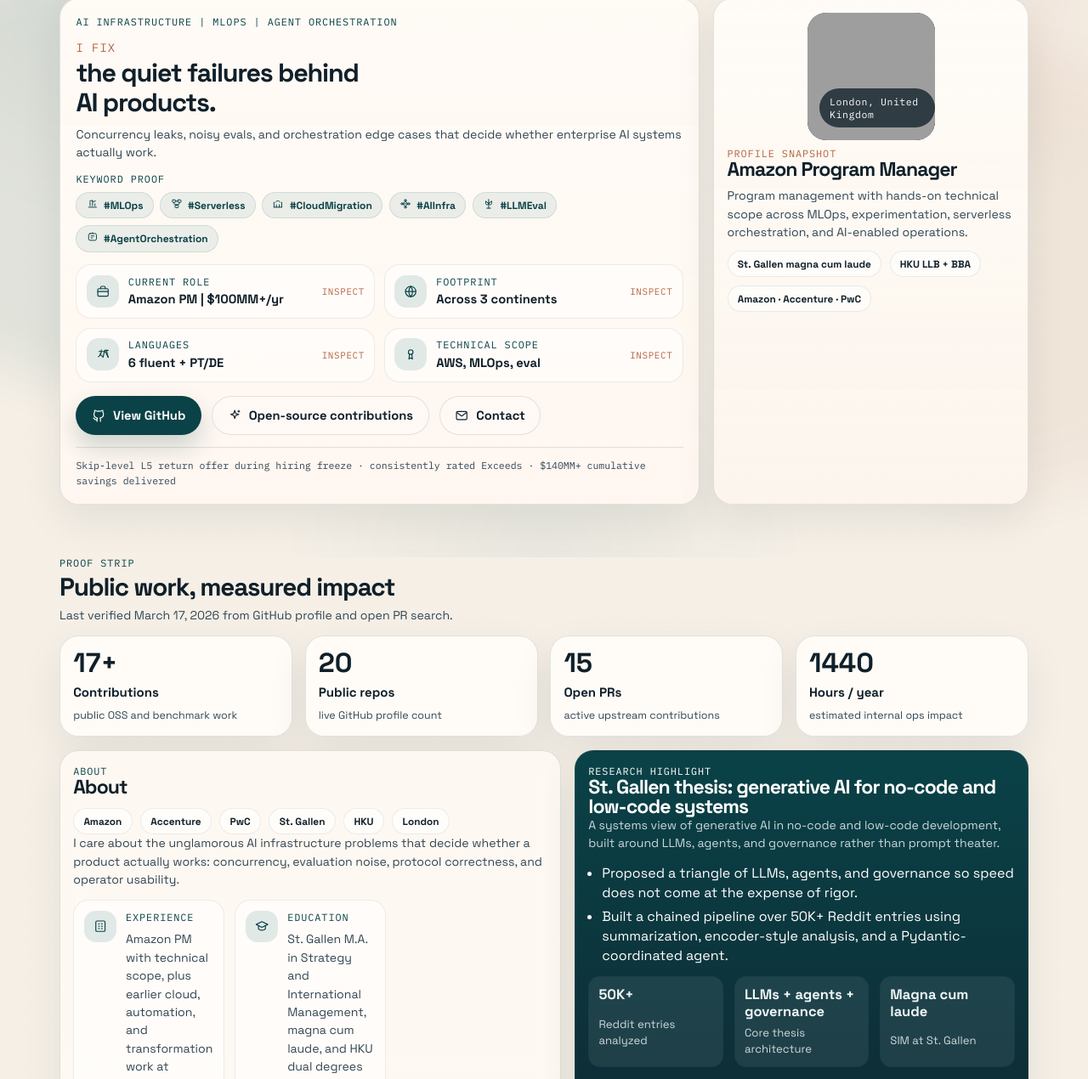
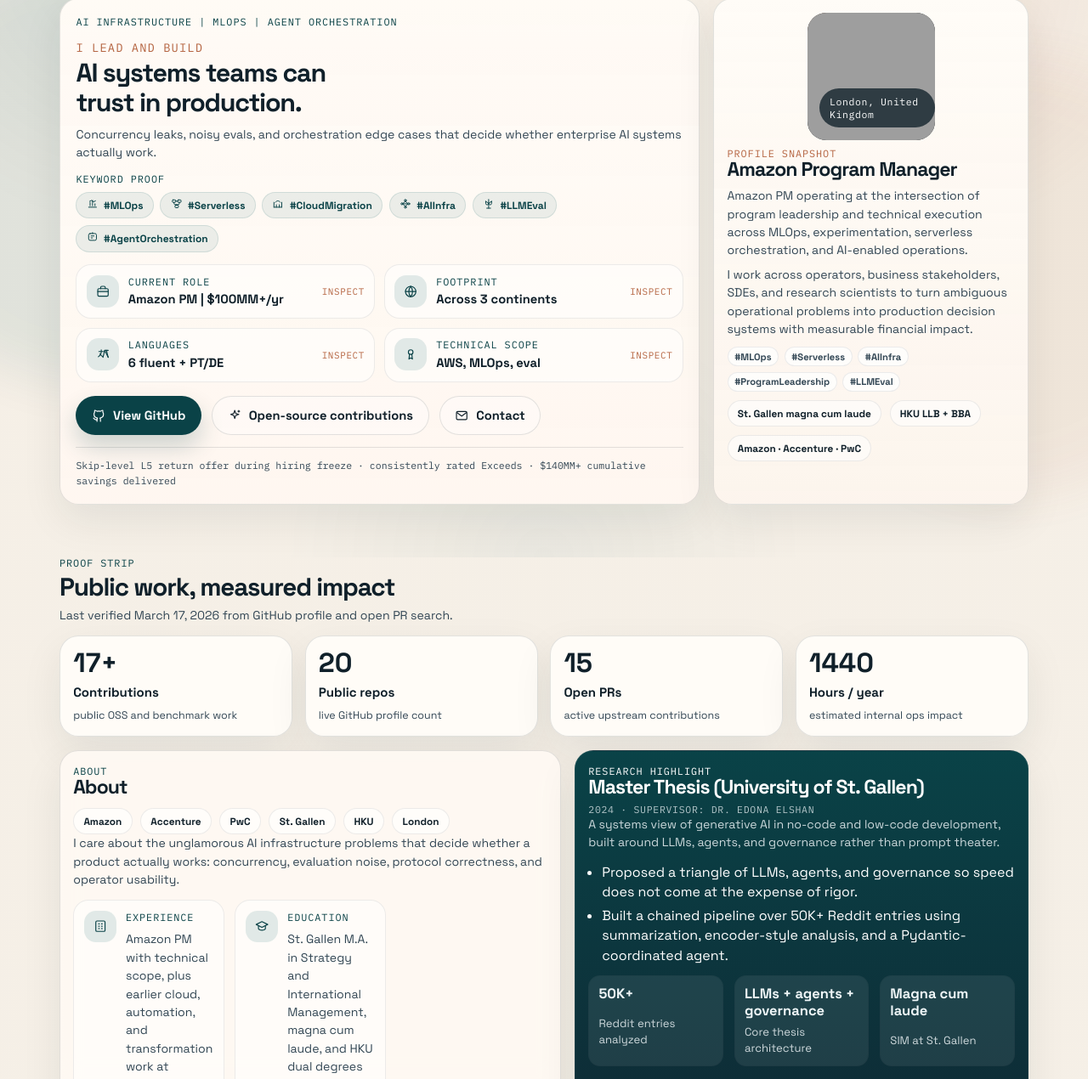
Before and after one commit to joaquinhuigomez/joaquinh-com, a website built with Vite: page index.html in a window 1280 px wide. Shown: the part 144-1414 px from the top of the page at 85% size. Built offline with nearby package versions, Linux system fonts and the light colour scheme; grey boxes are pictures that could not be loaded.

Commit message:
Refine hero and thesis copy

```diff
--- a/src/content.js
+++ b/src/content.js
@@ -14,8 +14,8 @@ export const siteContent = {
   ],
   hero: {
     eyebrow: "AI infrastructure | MLOps | agent orchestration",
-    lead: "I fix",
-    title: "the quiet failures behind AI products.",
+    lead: "I lead and build",
+    title: "AI systems teams can trust in production.",
     description:
       "Concurrency leaks, noisy evals, and orchestration edge cases that decide whether enterprise AI systems actually work.",
     proofLine:
@@ -244,7 +244,10 @@ export const siteContent = {
       title: "Amazon Program Manager",
       location: "London, United Kingdom",
       blurb:
-        "Program management with hands-on technical scope across MLOps, experimentation, serverless orchestration, and AI-enabled operations."
+        "Amazon PM operating at the intersection of program leadership and technical execution across MLOps, experimentation, serverless orchestration, and AI-enabled operations.",
+      detail:
+        "I work across operators, business stakeholders, SDEs, and research scientists to turn ambiguous operational problems into production decision systems with measurable financial impact.",
+      tags: ["#MLOps", "#Serverless", "#AIInfra", "#ProgramLeadership", "#LLMEval"]
     },
     credentials: [
       "St. Gallen magna cum laude",
@@ -283,7 +286,8 @@ export const siteContent = {
   },
   thesis: {
     eyebrow: "Research highlight",
-    title: "St. Gallen thesis: generative AI for no-code and low-code systems",
+    title: "Master Thesis (University of St. Gallen)",
+    meta: "2024 · Supervisor: Dr. Edona Elshan",
     summary:
       "A systems view of generative AI in no-code and low-code development, built around LLMs, agents, and governance rather than prompt theater.",
     bullets: [
--- a/src/main.js
+++ b/src/main.js
@@ -690,6 +690,10 @@ const render = () => {
                 <p class="intro-kicker">Profile snapshot</p>
                 <h2 class="profile-title">${siteContent.hero.snapshot.title}</h2>
                 <p class="profile-blurb">${siteContent.hero.snapshot.blurb}</p>
+                <p class="profile-blurb profile-blurb-secondary">${siteContent.hero.snapshot.detail}</p>
+                <div class="tag-row profile-tag-row">
+                  ${siteContent.hero.snapshot.tags.map((tag) => `<span class="tag-chip">${tag}</span>`).join("")}
+                </div>
                 <div class="credential-row">
                   ${siteContent.hero.credentials
                     .map((credential) => `<span class="credential-chip">${credential}</span>`)
@@ -736,6 +740,7 @@ const render = () => {
               <article class="thesis-panel" data-reveal>
                 <p class="section-eyebrow">${siteContent.thesis.eyebrow}</p>
                 <h3>${siteContent.thesis.title}</h3>
+                <p class="thesis-meta">${siteContent.thesis.meta}</p>
                 <p class="section-copy">${siteContent.thesis.summary}</p>
                 <ul class="detail-list">
                   ${siteContent.thesis.bullets.map((detail) => `<li>${detail}</li>`).join("")}
--- a/src/styles.css
+++ b/src/styles.css
@@ -676,6 +676,14 @@ a {
   margin-top: 0.55rem;
 }
 
+.profile-tag-row {
+  margin-top: 0.6rem;
+}
+
+.profile-blurb-secondary {
+  margin-top: 0.45rem;
+}
+
 .credential-row,
 .chip-row,
 .mini-link-row,
@@ -687,6 +695,15 @@ a {
 
 .credential-row {
   margin-top: 0.65rem;
+}
+
+.thesis-meta {
+  margin: 0.45rem 0 0;
+  font-family: "IBM Plex Mono", monospace;
+  font-size: 0.72rem;
+  letter-spacing: 0.06em;
+  text-transform: uppercase;
+  color: rgba(239, 246, 248, 0.74);
 }
 
 .credential-chip,
```
